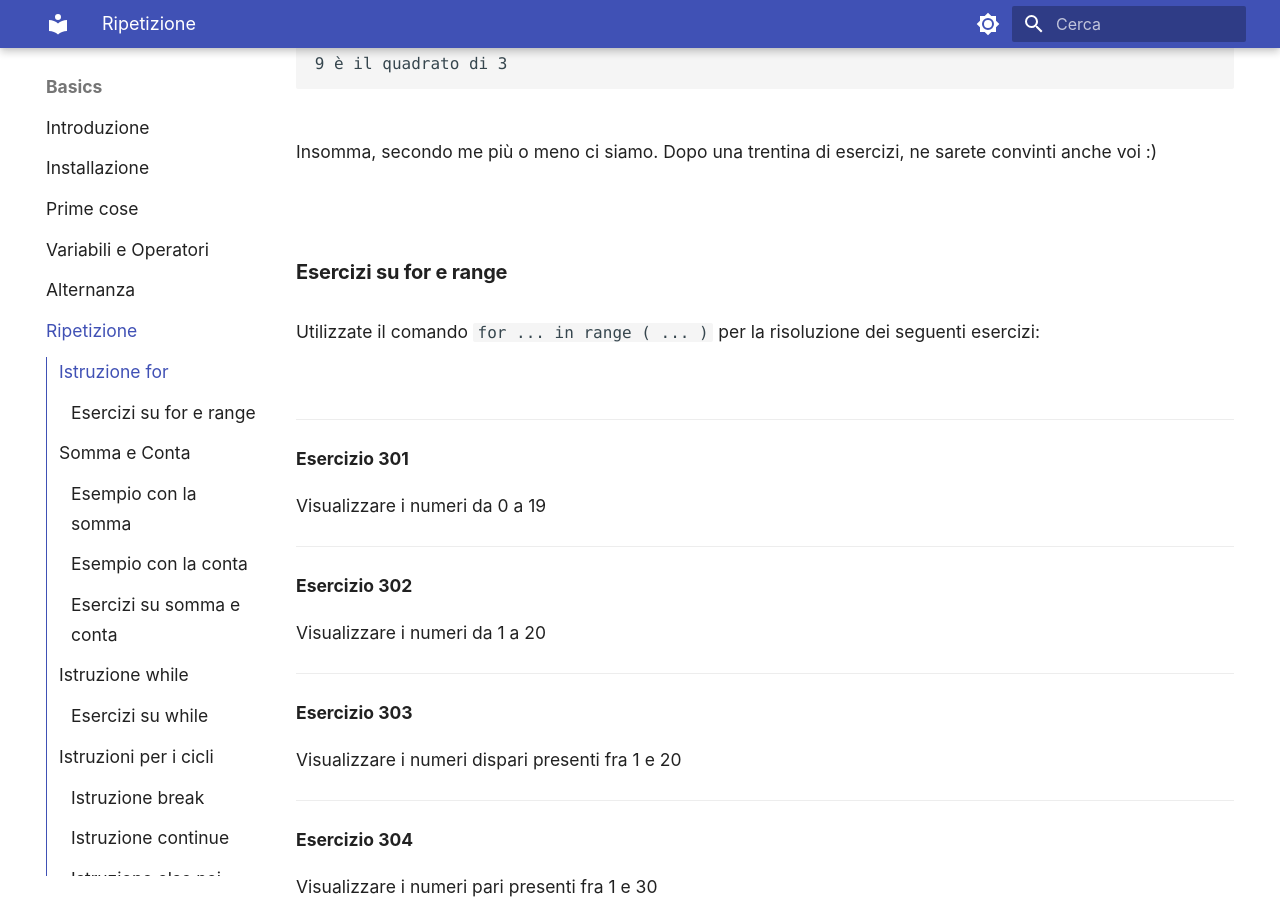
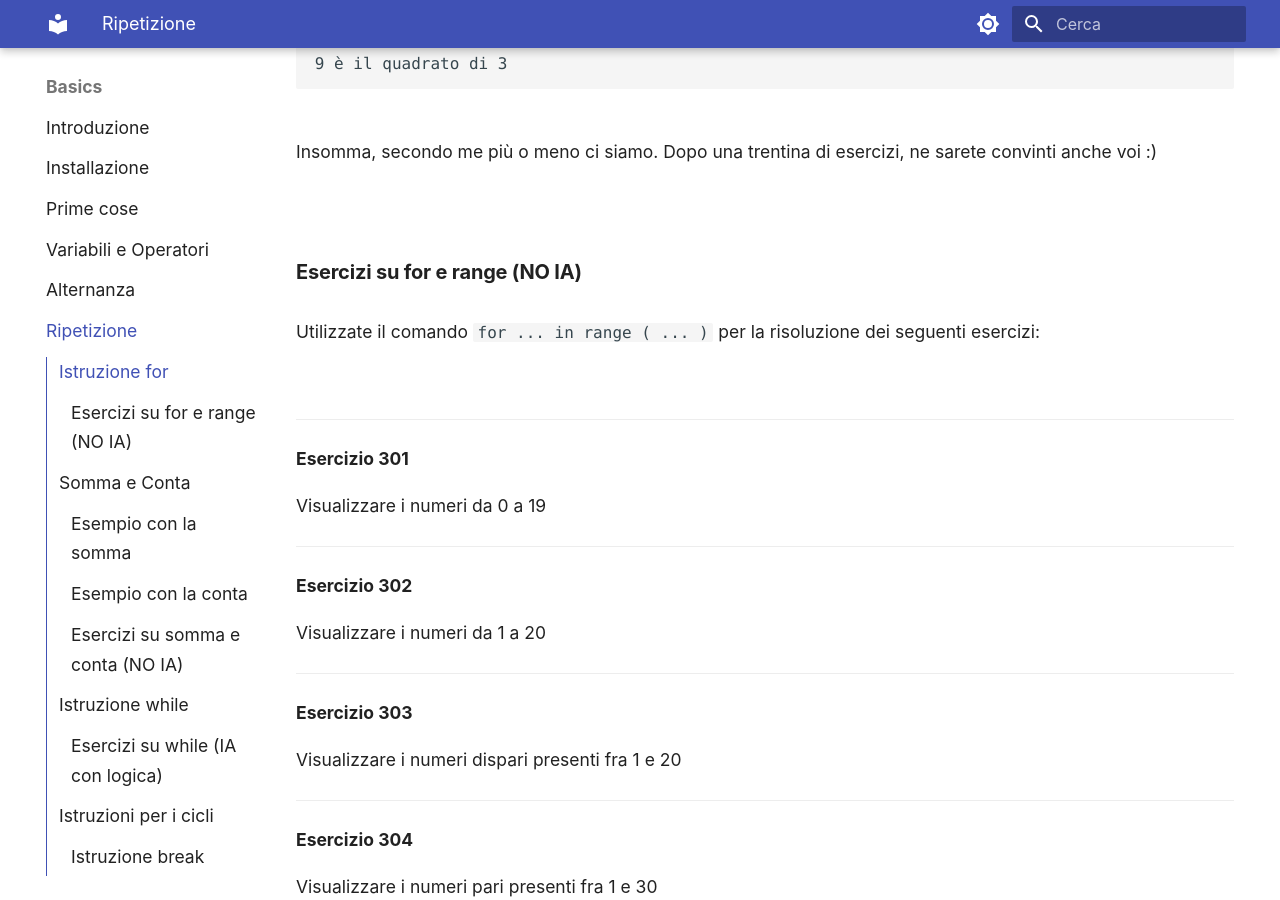
Before and after one commit to adjamhub/pyhandouts, an MkDocs documentation site: the page built from docs/basics/103_iter.md, in a window 1280 px wide and 900 px high, scrolled down 6576 px. Built offline with MkDocs 1.6.1 and Material for MkDocs 9.7.7, drawn with Linux system fonts in a browser that asks for light colours; some of the changed text lies outside the part shown.

Commit message:
IA update

```diff
--- a/docs/basics/103_iter.md
+++ b/docs/basics/103_iter.md
@@ -236,7 +236,7 @@ ne sarete convinti anche voi :)
 
 <!-- ###################################################################################################### -->
 
-### Esercizi su for e range
+### Esercizi su for e range (NO IA)
 
 
 Utilizzate il comando `for ... in range ( ... )` per la risoluzione dei seguenti esercizi:
@@ -484,7 +484,7 @@ E adesso sotto con gli esercizi!
 
 <!-- ###################################################################################################### -->
 
-### Esercizi su somma e conta
+### Esercizi su somma e conta (NO IA)
 
 
 **Esercizio 321**
@@ -615,7 +615,7 @@ comportamento dei cicli.
 
 <!-- ###################################################################################################### -->
 
-### Esercizi su while
+### Esercizi su while (IA con logica)
 
 
 **Esercizio 341**
@@ -958,7 +958,7 @@ Capito vero? Verifichiamolo con qualche esercizio :)
 
 <!-- ###################################################################################################### -->
 
-### Esercizi sul controllo valori
+### Esercizi sul controllo valori (NO IA)
 
 
 **Esercizio 361**
@@ -1315,7 +1315,7 @@ mettervi alla prova!!!
 
 
 <!-- ###################################################################################################### -->
-## Esercizi finali sui cicli
+## Esercizi finali sui cicli (IA con logica)
 
 
 Gli esercizi elencati qua di seguito non sono semplici applicazioni dei
```
Also changed, not shown: docs/basics/100_basics.md (+1 -1 lines), docs/basics/101_var.md (+4 -4 lines), docs/basics/102_alt.md (+1 -1 lines), docs/basics/104_seq.md (+4 -4 lines).
